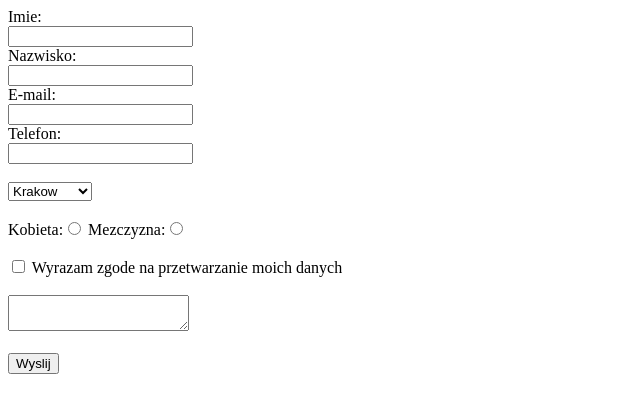
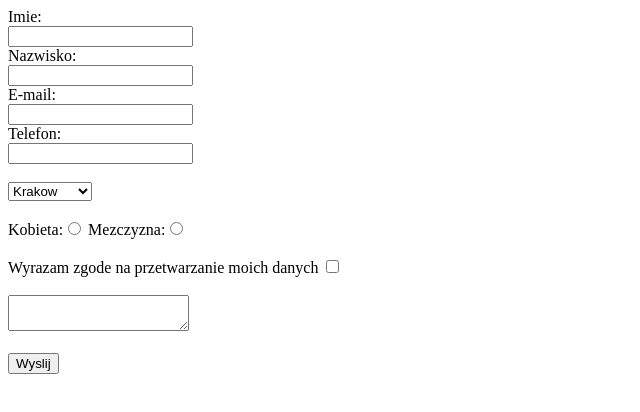
Before and after one commit to wiolettamehiadin/1-formularz-html5.github.io, a plain HTML site: page index.html in a window 1280 px wide. Shown: the full height of the page, 0-640 px from the left. Drawn offline with Linux system fonts and the light colour scheme.

Commit message:
Druga poprawka

```diff
--- a/index.html
+++ b/index.html
@@ -24,7 +24,7 @@
     </select><br /><br />
     <label>Kobieta:<input type="radio" id="female" name="gender" value="Kobieta" ></label>
     <label>Mezczyzna:<input type="radio" id="male" name="gender" value="Mezczyzna"></label> <br /><br />
-    <input type="checkbox" name="agreement"> Wyrazam zgode na przetwarzanie moich danych <br /><br />
+    <label>Wyrazam zgode na przetwarzanie moich danych  <input type="checkbox" name="agreement"></label> <br /><br />
     <textarea name="message"></textarea><br /><br />
     <input type="submit" value="Wyslij">
 </form>
```
